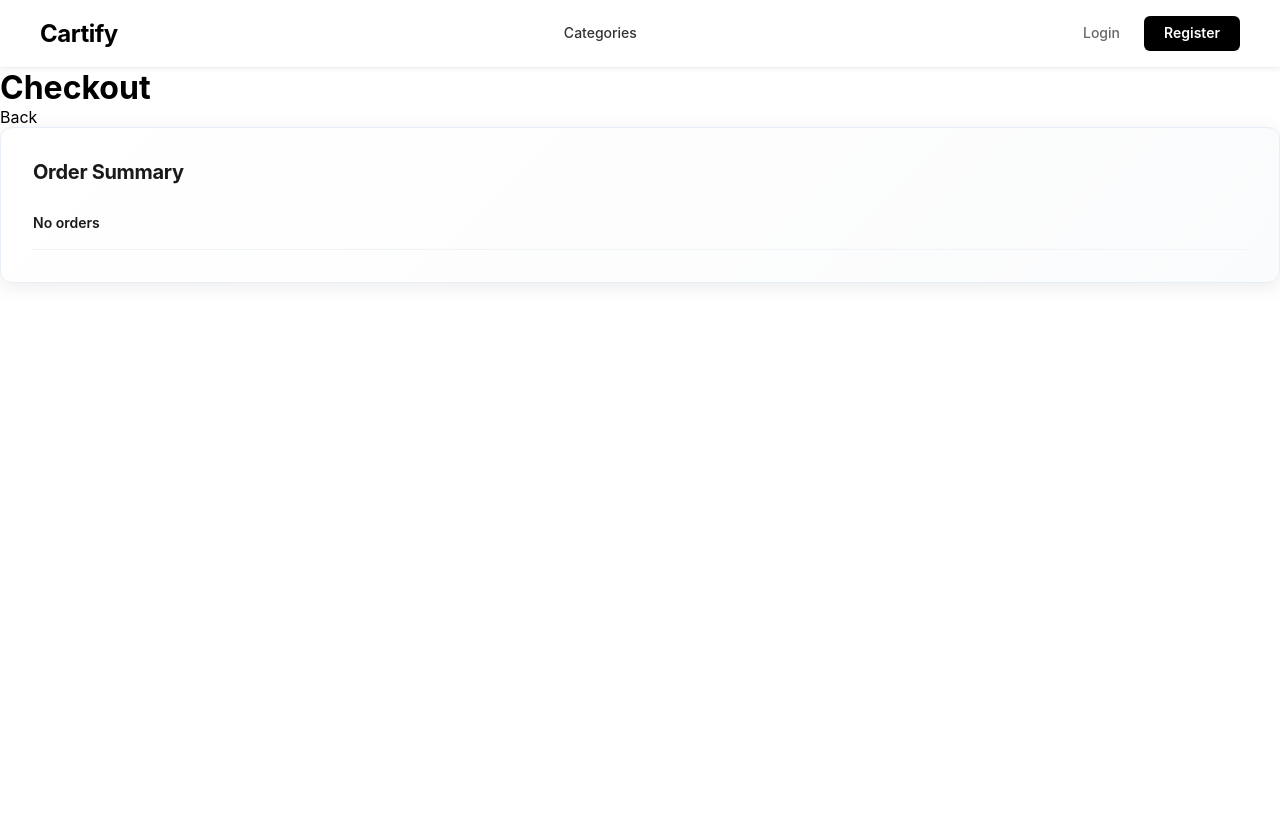
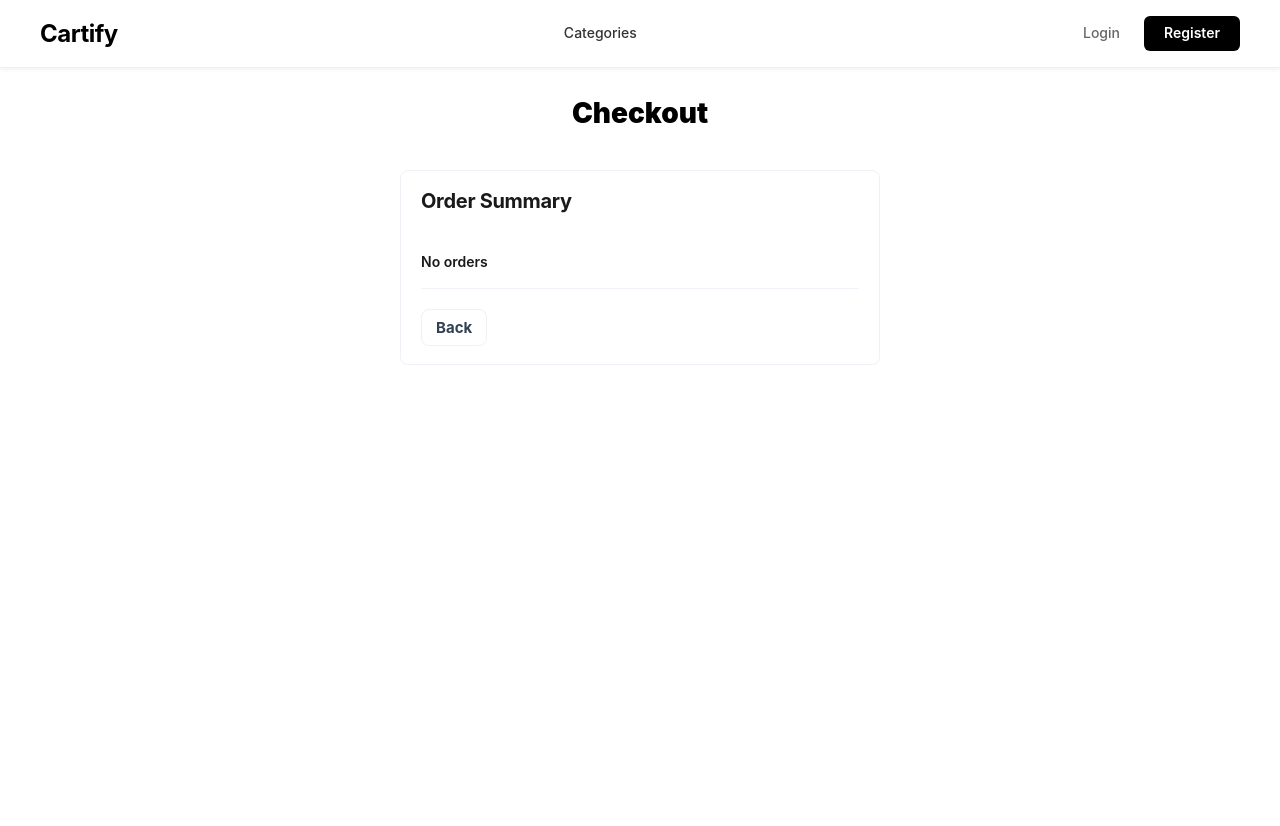
Before and after one commit to Hamzah-Amir/Cartify, a Django app: template templates/cart/process_checkout.html in a window 1280 px wide. Before the commit the page ends 283 px from the top, so only its background shows below. Run offline with Django 5.2, Linux system fonts and the light colour scheme; the template is opened without the code that fills it, so the values that code supplies are empty; parts of the project's set-up code (start-up, migrations or seed data) failed here and were passed over.

Commit message:
enahnced styling

```diff
--- a/static/cart/process_checkout.css
+++ b/static/cart/process_checkout.css
@@ -1,14 +1,83 @@
-.order-summary-section {
-    background: linear-gradient(135deg, #ffffff 0%, #fafbfc 100%);
-    padding: 32px;
-    border-radius: 12px;
-    height: fit-content;
-    position: sticky;
-    top: 20px;
-    box-shadow: 0 4px 20px rgba(0, 0, 0, 0.08);
-    border: 1px solid #e8eef5;
-    transition: all 0.3s ease;
+/* Compact order summary card styled like the example image */
+
+:root{
+    --card-bg: #ffffff;
+    --muted: #6b7280;
+    --accent: #111827;
+    --border: #eef2f6;
+    --radius: 8px;
 }
+
+.order-summary-section{
+    background: var(--card-bg);
+    border: 1px solid var(--border);
+    border-radius: var(--radius);
+    padding: 18px 20px;
+    width: 480px; /* increased width as requested */
+    margin: 40px auto; /* center horizontally and give vertical offset */
+}
+
+.summary-title{
+    font-size: 18px;
+    font-weight: 800;
+    color: var(--accent);
+    margin: 0 0 12px 0;
+}
+
+.order-group{ padding: 0; }
+
+.seller-info{ margin-bottom: 8px; }
+.seller-label{ display:block; font-size:10px; color:var(--muted); font-weight:700; text-transform:uppercase; letter-spacing:0.6px }
+.seller-name{ font-size:14px; font-weight:800; color:var(--accent); margin-top:3px }
+
+.summary-items{ display:block; }
+
+.summary-item{
+    display:flex;
+    justify-content:space-between;
+    align-items:center;
+    padding:10px 0;
+    color: var(--muted);
+    border-bottom: 1px solid #f4f7fb;
+}
+
+.item-details{ display:flex; flex-direction:column }
+.item-name{ font-weight:700; color:var(--accent); font-size:14px }
+.item-qty{ font-size:13px; color:var(--muted); margin-top:4px }
+.item-price{ font-weight:800; color:var(--accent) }
+
+.summary-divider{ height:1px; background:var(--border); margin:12px 0 }
+
+.summary-row{ display:flex; justify-content:space-between; align-items:center; padding:8px 0; color:var(--muted); font-size:14px }
+.summary-value{ color:var(--accent); font-weight:800 }
+
+.summary-total{ display:flex; justify-content:space-between; align-items:center; margin-top:10px; padding-top:8px }
+.total-amount{ font-size:20px; font-weight:900; color:var(--accent) }
+
+/* Actions area below the card */
+
+.order-actions{ display:flex; justify-content:center; align-items:center; gap:12px; margin-top:18px }
+.btn{ display:inline-block; padding:10px 16px; border-radius:8px; text-decoration:none; font-weight:800; font-size:15px }
+.btn-back{ background:transparent; color:var(--accent); border:1px solid var(--border); padding:8px 12px }
+.btn-review{ background:var(--accent); color:#fff; box-shadow: 0 6px 18px rgba(17,24,39,0.08) }
+
+/* FORCE reset for any global fixed/positioned button styles that conflict */
+.order-actions .btn, .order-actions .btn-review, .order-actions .btn-back {
+    position: static !important;
+    right: auto !important;
+    bottom: auto !important;
+}
+
+/* Center the page heading above the card */
+.checkout-heading{ text-align:center; margin-top:28px; font-size:28px; font-weight:900 }
+
+@media (max-width:768px){
+    .order-summary-section{ width:100%; }
+    .order-actions{ flex-direction:column; align-items:stretch }
+    .btn{ width:100% }
+}
+
+
 
 .summary-title {
     font-size: 20px;
@@ -134,6 +203,46 @@
     font-size: 18px;
 }
 
+/* Buttons and actions */
+.order-actions {
+    display: flex;
+    flex-direction: column;
+    gap: 12px;
+    margin-top: 20px;
+    align-items: flex-end;
+}
+
+.btn {
+    display: inline-block;
+    padding: 10px 18px;
+    border-radius: 8px;
+    text-decoration: none;
+    font-weight: 700;
+    cursor: pointer;
+    border: none;
+}
+
+.btn-back {
+    background: transparent;
+    color: #334155;
+    border: 1px solid rgba(51,65,85,0.08);
+    padding: 8px 14px;
+    border-radius: 8px;
+}
+
+.btn-review {
+    background: #0f172a;
+    color: #fff;
+    padding: 10px 20px;
+    border-radius: 10px;
+}
+
+.btn-group {
+    display: flex;
+    gap: 10px;
+    align-items: center;
+}
+
 /* Responsive Design */
 @media (max-width: 1200px) {
     .checkout-container {
@@ -183,6 +292,17 @@
     }
 }
 
+@media (min-width: 769px) {
+    /* On wider screens keep actions aligned horizontally below the box */
+    .order-actions {
+        flex-direction: row;
+        justify-content: space-between;
+        align-items: center;
+    }
+    .order-actions .btn-group { order: 2; }
+    .order-actions .btn-back { order: 1; }
+}
+
 @media (max-width: 480px) {
     .checkout-container {
         width: 100vw;
--- a/templates/cart/process_checkout.html
+++ b/templates/cart/process_checkout.html
@@ -11,16 +11,6 @@
 {% block body %}
 <div class="checkout-container">
     <h1 class="checkout-heading">Checkout</h1>
-            <div class="checkout-actions">
-                <a href="{% url 'checkout' %}" class="btn-back">Back</a>
-                {% if orders %}
-                {% for order in orders %}
-                <a href="{% url "order_detail" order.id %}">
-                    <button class="btn-review">Review Order →</button>
-                </a>
-                {% endfor %}
-                {% endif %}
-            </div>
         </div>
     </form>
 
@@ -73,7 +63,20 @@
                     <span class="item-name">No orders</span>
                 </div>
             {% endif %}
+            <!-- Actions (moved below summary) -->
+            <div class="order-actions">
+                <a href="{% url 'checkout' %}" class="btn btn-back">Back</a>
+                {% if orders %}
+                <div class="btn-group">
+                    {% for order in orders %}
+                    <a href="{% url 'order_detail' order.id %}" class="btn btn-review">Review Order →</a>
+                    {% endfor %}
+                </div>
+                {% endif %}
+            </div>
         </div>
+
+
     </div>
 </div>
 
```
